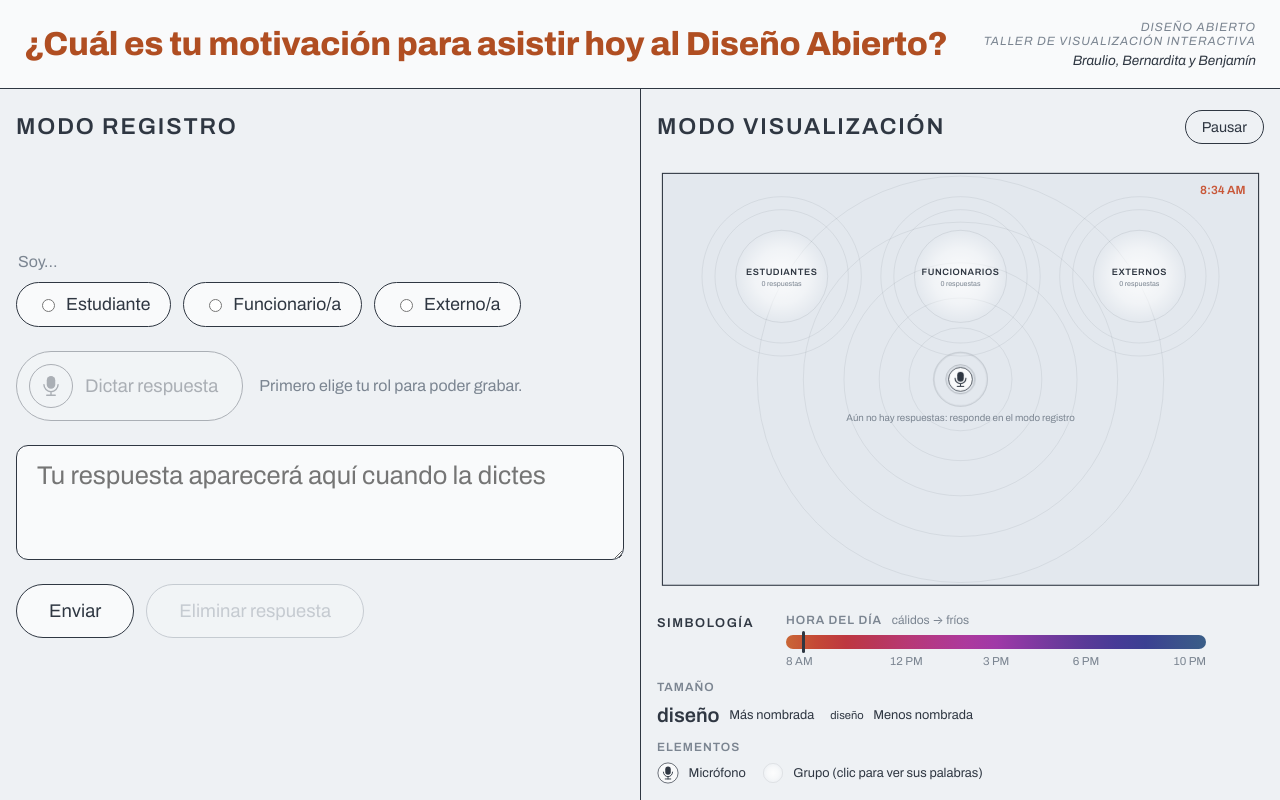
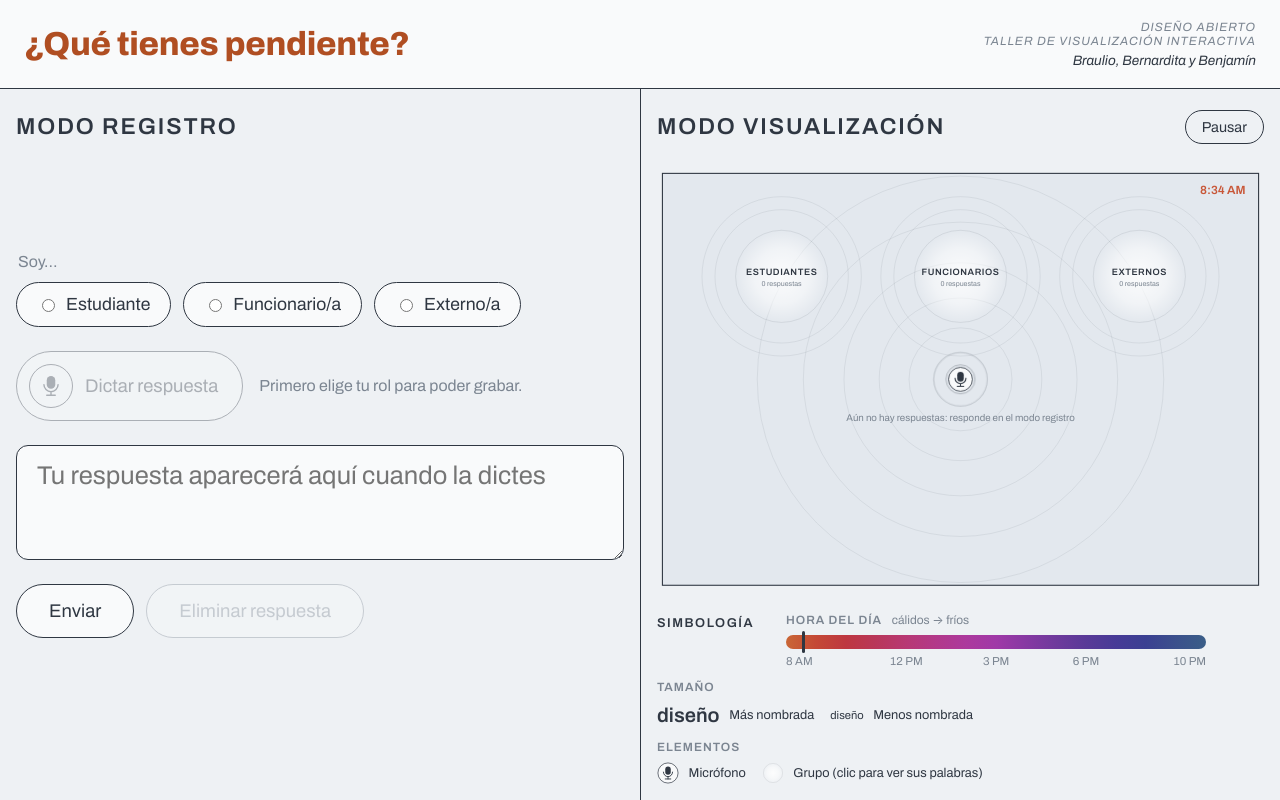
Before and after one commit to Bernardita-Jesus/web-visualizacion-sonora, a plain HTML site: page index.html in a window 1280 px wide. Drawn offline with Linux system fonts and the light colour scheme.

Commit message:
cambio pregunta

```diff
--- a/index.html
+++ b/index.html
@@ -3,8 +3,8 @@
 <head>
   <meta charset="utf-8">
   <meta name="viewport" content="width=device-width, initial-scale=1">
-  <meta name="description" content="Taller de Visualización Interactiva (Braulio, Bernardita y Benjamín): ¿cuál es tu motivación para asistir hoy al Diseño Abierto? Las respuestas viajan hacia estudiantes, funcionarios y externos.">
-  <title>¿Cuál es tu motivación? · Diseño Abierto</title>
+  <meta name="description" content="Taller de Visualización Interactiva (Braulio, Bernardita y Benjamín): ¿qué tienes pendiente? Las respuestas viajan hacia estudiantes, funcionarios y externos.">
+  <title>¿Qué tienes pendiente? · Diseño Abierto</title>
   <link rel="preconnect" href="https://fonts.googleapis.com">
   <link rel="preconnect" href="https://fonts.gstatic.com" crossorigin>
   <link rel="stylesheet" href="https://fonts.googleapis.com/css2?family=Archivo:ital,wght@0,400;0,600;0,800;1,400&family=Source+Serif+4:wght@400;600&display=swap">
@@ -14,7 +14,7 @@
 <body>
   <!-- ---------- Barra superior: la pregunta, el contexto y los nombres ---------- -->
   <header class="cabecera">
-    <h1 id="pregunta" class="pregunta">¿Cuál es tu motivación para asistir hoy al Diseño Abierto?</h1>
+    <h1 id="pregunta" class="pregunta">¿Qué tienes pendiente?</h1>
     <div class="cabecera-info">
       <p class="eyebrow">Diseño Abierto</p>
       <p class="eyebrow">Taller de Visualización Interactiva</p>
```
Also changed, not shown: 1 other file.
